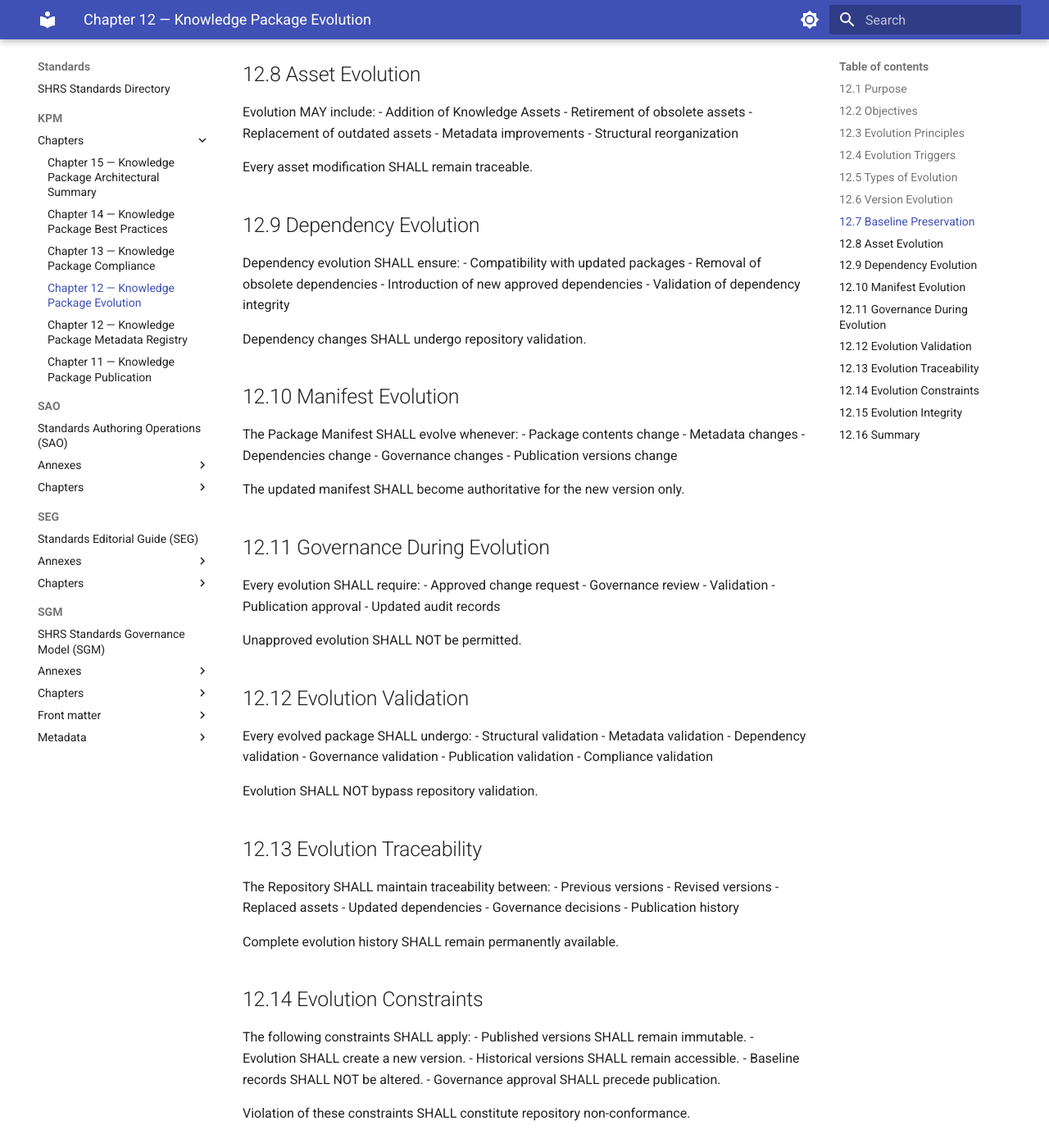
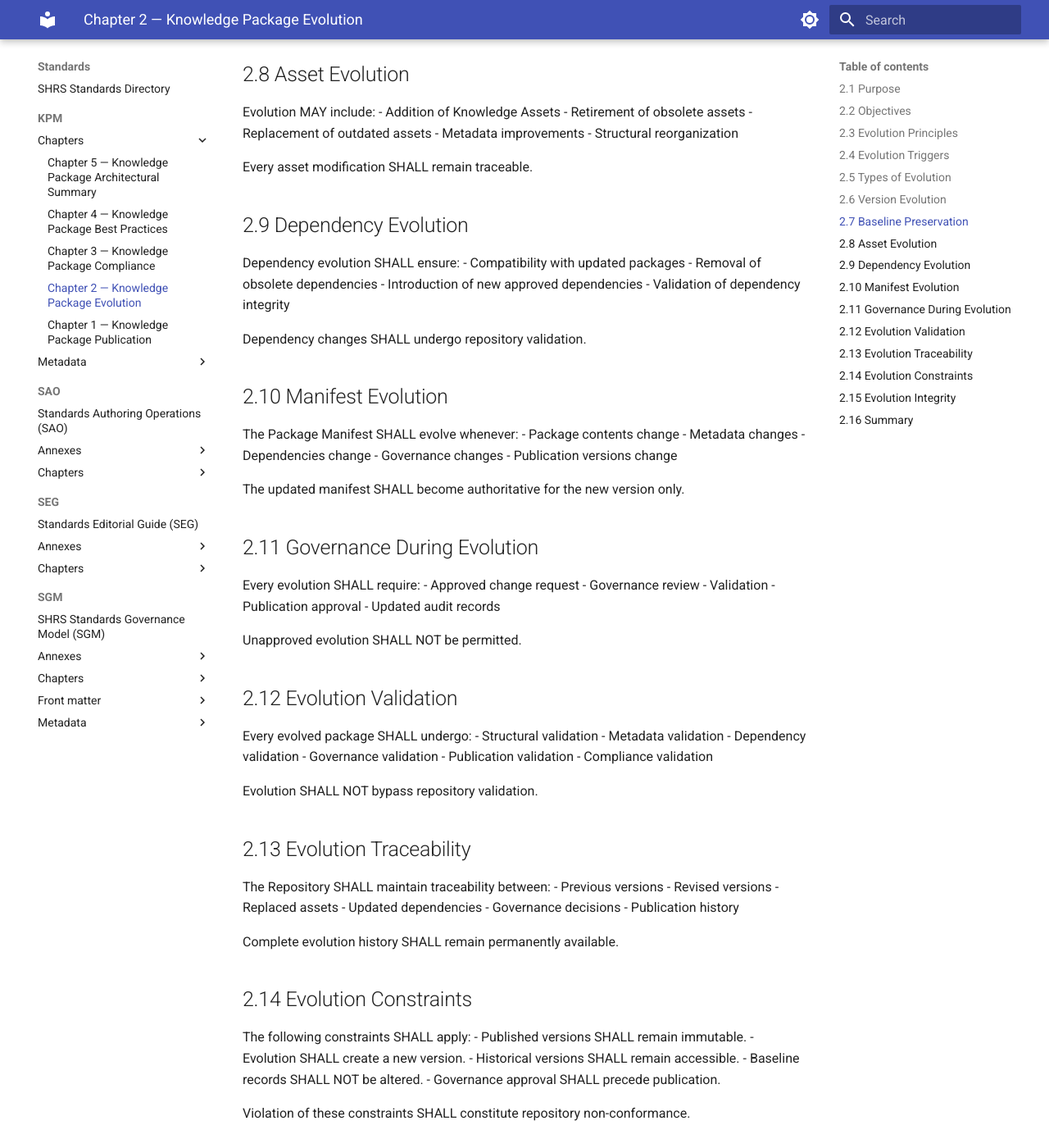
Before and after one commit to RajivPandey3/SHRS-Standards, an MkDocs documentation site: the page built from docs/standards/KPM/chapters/evolution.md, in a window 1280 px wide and 1400 px high, scrolled down 2213 px. Shown: the whole window at 82% size. Built offline with MkDocs 1.6.1 and Material for MkDocs 9.7.7, drawn with Linux system fonts in a browser that asks for light colours; some of the changed text lies outside the part shown.

Commit message:
refactor: Renumbered KPM chapters 11-15 to 1-5 and moved Metadata Registry to metadata folder

````diff
--- a/docs/standards/KPM/chapters/evolution.md
+++ b/docs/standards/KPM/chapters/evolution.md
@@ -1,11 +1,11 @@
-# Chapter 12 — Knowledge Package Evolution
+# Chapter 2 — Knowledge Package Evolution
 
-## 12.1 Purpose
+## 2.1 Purpose
 The purpose of this chapter is to establish the Canonical Knowledge Package Evolution Model (KPEM) governing the controlled evolution, revision, enhancement, modernization, and long-term sustainability of Knowledge Packages within the SHRS Repository.
 
 Package evolution ensures that repository knowledge remains accurate, reusable, maintainable, and constitutionally compliant while preserving historical integrity.
 
-## 12.2 Objectives
+## 2.2 Objectives
 The Knowledge Package Evolution Model SHALL:
 - Support controlled package evolution
 - Preserve repository stability
@@ -15,7 +15,7 @@ The Knowledge Package Evolution Model SHALL:
 - Facilitate governed innovation
 - Ensure long-term maintainability
 
-## 12.3 Evolution Principles
+## 2.3 Evolution Principles
 Knowledge Package evolution SHALL conform to the following principles:
 - Controlled Change
 - Backward Traceability
@@ -26,7 +26,7 @@ Knowledge Package evolution SHALL conform to the following principles:
 - Minimal Disruption
 - Continuous Improvement
 
-## 12.4 Evolution Triggers
+## 2.4 Evolution Triggers
 Knowledge Package evolution MAY be initiated by:
 - Curriculum changes
 - New Knowledge Assets
@@ -38,7 +38,7 @@ Knowledge Package evolution MAY be initiated by:
 
 Every evolution SHALL have a documented justification.
 
-## 12.5 Types of Evolution
+## 2.5 Types of Evolution
 The Repository recognizes the following evolution types:
 
 | Evolution Type | Description |
@@ -52,7 +52,7 @@ The Repository recognizes the following evolution types:
 
 Each evolution SHALL be classified before implementation.
 
-## 12.6 Version Evolution
+## 2.6 Version Evolution
 Every approved evolution SHALL result in an appropriate version update. Typical progression:
 
 ```mermaid
@@ -64,7 +64,7 @@ flowchart TD
 
 Version numbering SHALL follow repository versioning policies.
 
-## 12.7 Baseline Preservation
+## 2.7 Baseline Preservation
 Previous published versions SHALL remain preserved.
 The Repository SHALL maintain:
 - Original publication
@@ -75,7 +75,7 @@ The Repository SHALL maintain:
 
 Historical baselines SHALL remain immutable.
 
-## 12.8 Asset Evolution
+## 2.8 Asset Evolution
 Evolution MAY include:
 - Addition of Knowledge Assets
 - Retirement of obsolete assets
@@ -85,7 +85,7 @@ Evolution MAY include:
 
 Every asset modification SHALL remain traceable.
 
-## 12.9 Dependency Evolution
+## 2.9 Dependency Evolution
 Dependency evolution SHALL ensure:
 - Compatibility with updated packages
 - Removal of obsolete dependencies
@@ -94,7 +94,7 @@ Dependency evolution SHALL ensure:
 
 Dependency changes SHALL undergo repository validation.
 
-## 12.10 Manifest Evolution
+## 2.10 Manifest Evolution
 The Package Manifest SHALL evolve whenever:
 - Package contents change
 - Metadata changes
@@ -104,7 +104,7 @@ The Package Manifest SHALL evolve whenever:
 
 The updated manifest SHALL become authoritative for the new version only.
 
-## 12.11 Governance During Evolution
+## 2.11 Governance During Evolution
 Every evolution SHALL require:
 - Approved change request
 - Governance review
@@ -114,7 +114,7 @@ Every evolution SHALL require:
 
 Unapproved evolution SHALL NOT be permitted.
 
-## 12.12 Evolution Validation
+## 2.12 Evolution Validation
 Every evolved package SHALL undergo:
 - Structural validation
 - Metadata validation
@@ -125,7 +125,7 @@ Every evolved package SHALL undergo:
 
 Evolution SHALL NOT bypass repository validation.
 
-## 12.13 Evolution Traceability
+## 2.13 Evolution Traceability
 The Repository SHALL maintain traceability between:
 - Previous versions
 - Revised versions
@@ -136,7 +136,7 @@ The Repository SHALL maintain traceability between:
 
 Complete evolution history SHALL remain permanently available.
 
-## 12.14 Evolution Constraints
+## 2.14 Evolution Constraints
 The following constraints SHALL apply:
 - Published versions SHALL remain immutable.
 - Evolution SHALL create a new version.
@@ -146,7 +146,7 @@ The following constraints SHALL apply:
 
 Violation of these constraints SHALL constitute repository non-conformance.
 
-## 12.15 Evolution Integrity
+## 2.15 Evolution Integrity
 The Repository SHALL preserve:
 - Historical continuity
 - Version consistency
@@ -156,5 +156,5 @@ The Repository SHALL preserve:
 
 Evolution integrity SHALL remain mandatory throughout the package lifecycle.
 
-## 12.16 Summary
+## 2.16 Summary
 The Knowledge Package Evolution Model establishes the canonical framework governing the controlled evolution of Knowledge Packages within the SHRS Repository. It ensures that repository knowledge evolves through governed, validated, version-controlled, and fully traceable processes while preserving constitutional alignment with KRA-BL-001, KAM-BL-001, and future repository baselines.
--- a/docs/standards/KPM/chapters/metadata-registry.md
+++ b/docs/standards/KPM/metadata/metadata-registry.md
@@ -1,6 +1,6 @@
-# Chapter 12 — Knowledge Package Metadata Registry
+# Knowledge Package Metadata Registry
 
-## 12.1 Purpose
+## Purpose
 The purpose of this chapter is to define the exact metadata registry structure required for all Knowledge Packages within the SHRS Ecosystem. Proper metadata ensures long-term discoverability, auditability, and governance compliance.
 
 ## 12.2 The Metadata Schema
````
Also changed, not shown: docs/standards/KPM/chapters/architectural-summary.md (+6 -6 lines), docs/standards/KPM/chapters/best-practices.md (+7 -7 lines), docs/standards/KPM/chapters/compliance.md (+17 -17 lines), docs/standards/KPM/chapters/publication.md (+16 -16 lines).
